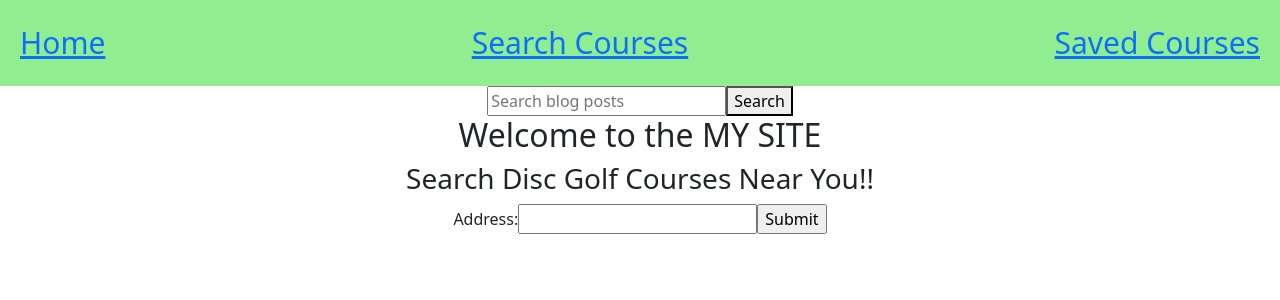
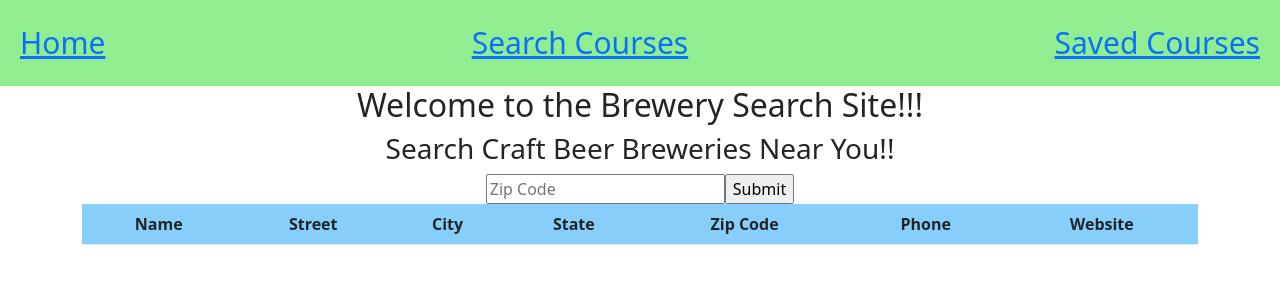
Before and after one commit to JGeho/React-Solo-Project, a React (Create React App) app in the folder my-app/: page / in a window 1280 px wide. Shown: the top 300 px of the page. Built offline with nearby package versions, Linux system fonts and the light colour scheme.

Commit message:
working site

```diff
--- a/my-app/public/index.html
+++ b/my-app/public/index.html
@@ -21,7 +21,7 @@
       work correctly both with client-side routing and a non-root public URL.
       Learn how to configure a non-root public URL by running `npm run build`.
     -->
-    <title>My App.com</title>
+    <title>Beer Finder</title>
   </head>
   <body>
     <noscript>You need to enable JavaScript to run this app.</noscript>
--- a/my-app/src/App.js
+++ b/my-app/src/App.js
@@ -1,29 +1,19 @@
 import React from 'react';
-import Search from './components/Search';
 import Navbar from './components/Navbar';
 import {BrowserRouter as Router,Switch,Route} from 'react-router-dom';
 import './App.css';
 import Home from './components/Home';
-import Results from './components/Results';
-import Saved from './components/Saved';
 
 function App(props) {
   return (
     <div className="App">
       <Router>
         <Navbar/>
-        <Search/>
         <Switch>
           <Route exact path="/">
             <Home/>
           </Route>
         </Switch>
-        <Route path="/results">
-            <Results/>
-        </Route>
-        <Route path="/saved">
-            <Saved/>
-        </Route>
       </Router>
     </div>
   );
--- a/my-app/src/components/Home.js
+++ b/my-app/src/components/Home.js
@@ -1,18 +1,28 @@
-import React from 'react';
+import React, { useState } from 'react';
+import axios from 'axios';
+import 'bootstrap/dist/css/bootstrap.css';
+import Results from './Results';
 
 function Home(props) {
+    const [beerData,setBeerData] = useState([]);
+    const fetchBreweries = () =>{
+        const address = document.getElementById('address').value;
+        axios.get(`https://api.openbrewerydb.org/breweries?by_postal=${address}`)
+        //return axios.get("https://api.openbrewerydb.org/breweries?by_postal="+address)
+        .then(breweries=>{
+            console.log(breweries.data)
+            setBeerData(breweries.data)});
+    }
+
     return (
         <div>
-            <h2>Welcome to the MY SITE</h2>
-            <form>
-                <h3>Search Disc Golf Courses Near You!!</h3>
-                <label>
-                    Address:
-                    <input type="text" name="address"></input>
-                </label>
-                <input type="submit" value="Submit"></input>
-            </form>
+            <h2>Welcome to the Brewery Search Site!!!</h2>
 
+                <h3>Search Craft Beer Breweries Near You!!</h3>
+                <input type="text" name="address" id="address" placeholder="Zip Code"></input>
+                <input onClick={fetchBreweries} type="button" value="Submit"></input>
+
+            <Results beerData={beerData}/>
         </div>
     );
 }
--- a/my-app/src/components/Results.js
+++ b/my-app/src/components/Results.js
@@ -1,63 +1,36 @@
-import React, { useEffect, useState } from 'react';
-import axios from 'axios';
 import 'bootstrap/dist/css/bootstrap.css';
-import {useDispatch} from 'react-redux';
 
 function Results(props) {
-    const [bookData,setBookData] = useState([]);
-    const dispatch = useDispatch();
-
-    const fetchBooks = () =>{
-        return axios.get("https://mocki.io/v1/7be8eb26-eb72-4ddb-9925-80d157ed2252")
-        .then(books=>books.data);
-    }
-
-    useEffect(()=>{
-        fetchBooks().then(bookResponse=>{
-            setBookData(bookResponse['books']);
-        })
-    },[])
-
-    const handleCheckout = () =>{
-        const checkBoxes = document.querySelectorAll("input[type=checkbox]");
-        for(let index=0; index<checkBoxes.length; index++){
-            if(checkBoxes[index].checked){
-                let selectedBooks = bookData.filter(function(book) {
-                    return book.isbn === checkBoxes[index].value})
-                    selectedBooks.map((selectedBook)=>{
-                        return dispatch({type:'CHECK_OUT',isbns:selectedBook})
-                    })
-
-            }
-        }
-    }
     return (
         <div className="container">
             <table className="table">
                 <thead>
                     <tr>
-                        <th>Select</th>
-                        <th>ISBN</th>
-                        <th>Book Name</th>
-                        <th>Author</th>
-                        <th>Description</th>
+                        <th>Name</th>
+                        <th>Street</th>
+                        <th>City</th>
+                        <th>State</th>
+                        <th>Zip Code</th>
+                        <th>Phone</th>
+                        <th>Website</th>
                     </tr>
                 </thead>
                 <tbody>
-                {
-                    bookData.map((book,index)=>(
-                        <tr key={index}>
-                            <td><input type="checkbox" value={book.isbn}/></td>
-                            <td>{book.isbn}</td>
-                            <td>{book.book_name}</td>
-                            <td>{book.author_name}</td>
-                            <td>{book.description}</td>
-                        </tr>
-                    ))
-                }
+                    {
+                        props.beerData.map((data, index)=>(
+                            <tr key={index}>
+                                <td>{data?.name}</td>
+                                <td>{data?.street}</td>
+                                <td>{data?.city}</td>
+                                <td>{data?.state}</td>
+                                <td>{data?.postal_code}</td>
+                                <td>{data?.phone}</td>
+                                <td>{data?.website_url}</td>
+                            </tr>
+                        ))
+                    }
                 </tbody>
             </table>
-            <button onClick={handleCheckout}>Add to Saved</button>
         </div>
     );
 }
--- a/my-app/src/components/Search.js
+++ /dev/null
@@ -1,17 +0,0 @@
-
-const Search = () => (
-    <form action="/" method="get">
-        <label htmlFor="header-search">
-            <span className="visually-hidden">Search blog posts</span>
-        </label>
-        <input
-            type="text"
-            id="header-search"
-            placeholder="Search blog posts"
-            name="s"
-        />
-        <button type="submit">Search</button>
-    </form>
-);
-
-export default Search;
```
